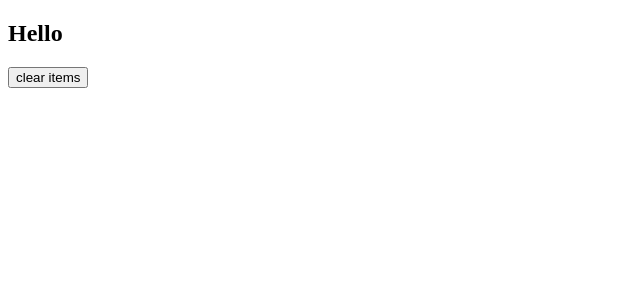
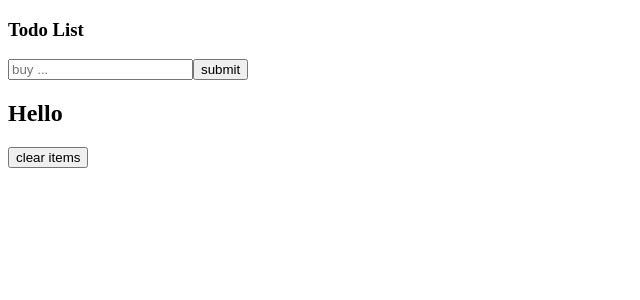
Before and after one commit to vk0808/todo-list-v2, a React (Create React App) app: page / in a window 1280 px wide. Shown: the top 300 px of the page, without its empty margins (0-640 px from the left). Built offline with nearby package versions, Linux system fonts and the light colour scheme.

Commit message:
added form input

```diff
--- a/src/App.js
+++ b/src/App.js
@@ -18,6 +18,13 @@ export default function App() {
     <section className="section-center">
       <form className="list-form" onSubmit={handleSubmit}>
         {alert.show && <Alert />}
+        <h3>Todo List</h3>
+        <div className="form-control">
+          <input type="text" className="list" placeholder="buy ..." />
+          <button type="submit" className="submit-btn">
+            {isEditing ? 'edit' : 'submit'}
+          </button>
+        </div>
       </form>
       <div className="list-container">
         <List />
```
